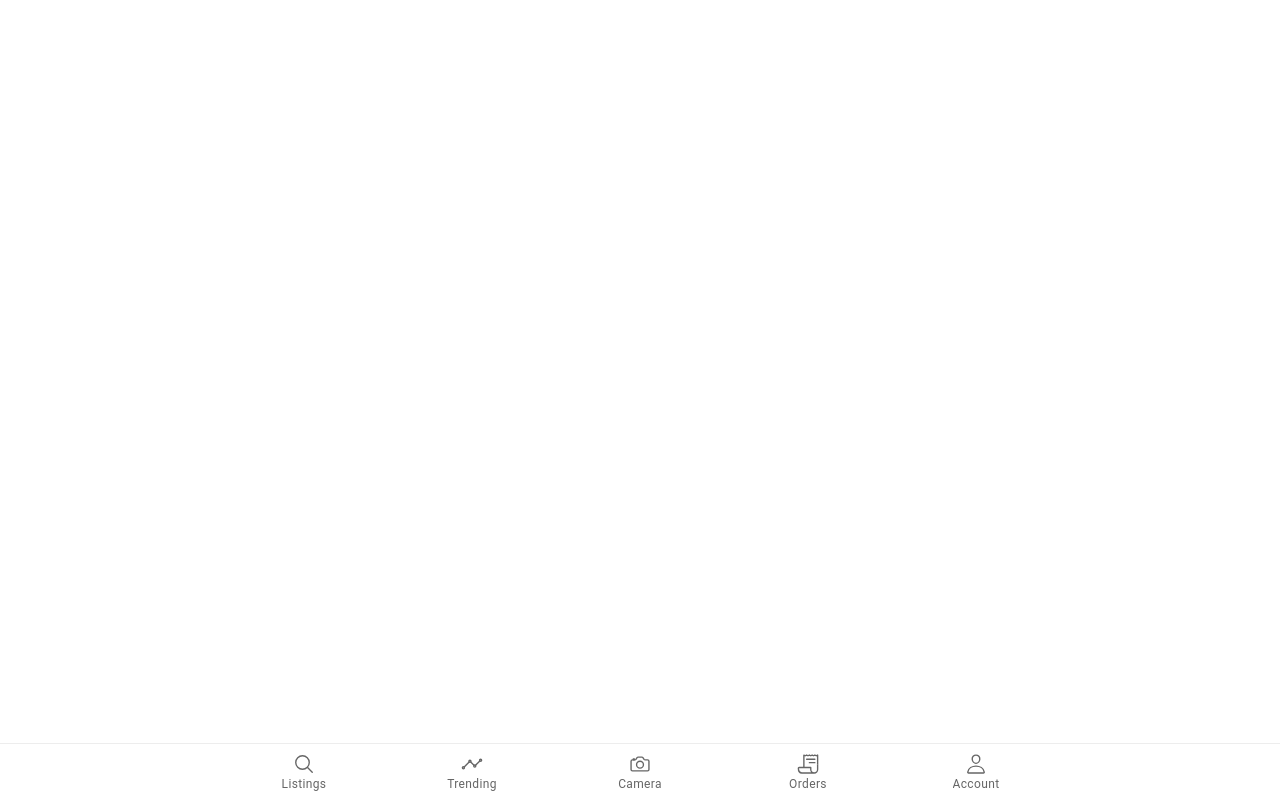
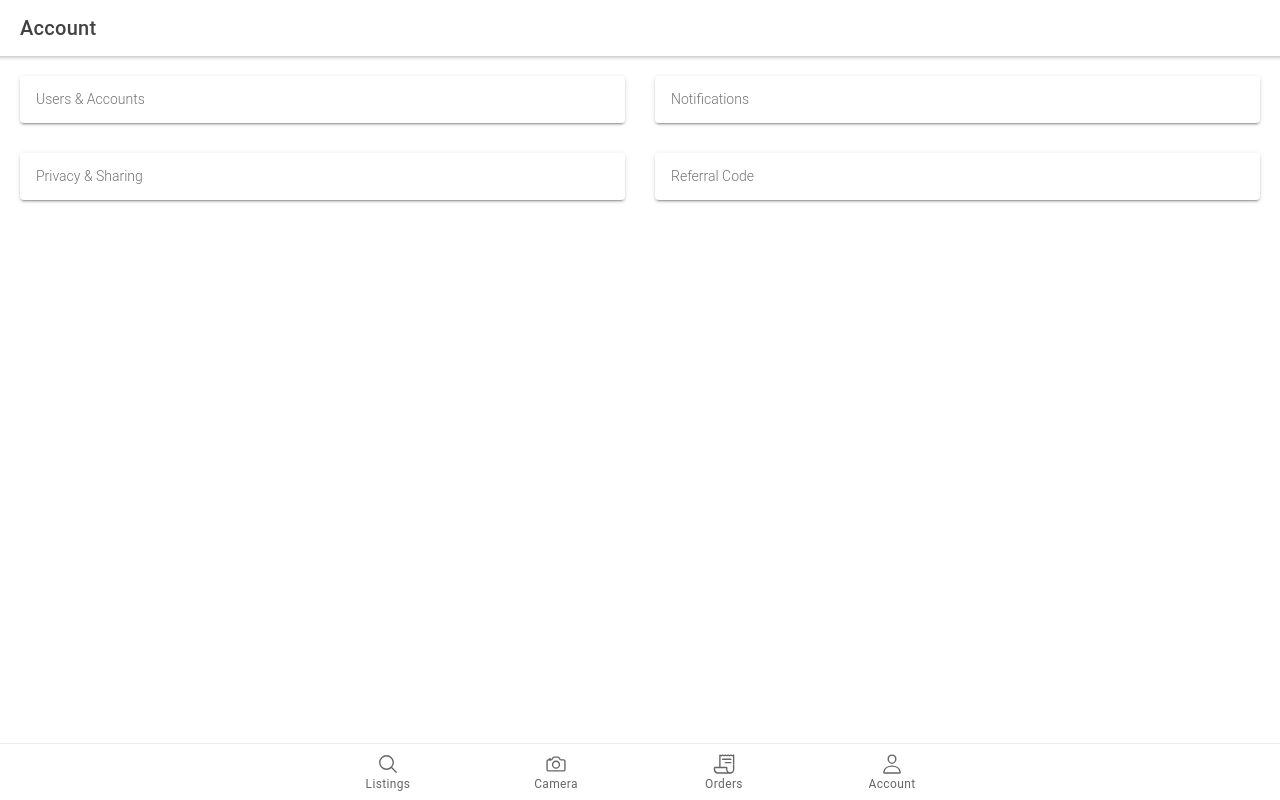
Before and after one commit to grantposell/b2bproject, a React (Create React App) app: page /Account in a window 1280 px wide. Built offline with nearby package versions, Linux system fonts and the light colour scheme.

Commit message:
Fixed routing and adding account features

```diff
--- a/package.json
+++ b/package.json
@@ -4,6 +4,9 @@
   "private": true,
   "dependencies": {
     "@capacitor/core": "2.4.1",
+    "@fortawesome/fontawesome-svg-core": "^1.2.32",
+    "@fortawesome/free-solid-svg-icons": "^5.15.1",
+    "@fortawesome/react-fontawesome": "^0.1.12",
     "@ionic/react": "^5.0.7",
     "@ionic/react-router": "^5.0.7",
     "@testing-library/jest-dom": "^4.2.4",
@@ -18,6 +21,7 @@
     "ionicons": "^5.0.0",
     "react": "^16.13.0",
     "react-dom": "^16.13.0",
+    "react-mdl": "^2.1.0",
     "react-router": "^5.1.2",
     "react-router-dom": "^5.1.2",
     "react-scripts": "3.4.0",
--- a/src/App.js
+++ b/src/App.js
@@ -11,11 +11,11 @@ import {
 } from '@ionic/react';
 import { IonReactRouter } from '@ionic/react-router';
 import { searchOutline, analyticsOutline, cameraOutline, receiptOutline, personOutline } from 'ionicons/icons';
-import Tab1 from './pages/Tab1';
-import Tab2 from './pages/Tab2';
-import Tab3 from './pages/Tab3';
-import Tab4 from './pages/Tab4';
-import Tab5 from './pages/Tab5';
+import Listings from './pages/Listings';
+// import Tab2 from './pages/Tab2';
+import Camera from './pages/Camera';
+import Orders from './pages/Orders';
+import Account from './pages/Account';
 
 /* Core CSS required for Ionic components to work properly */
 import '@ionic/react/css/core.css';
@@ -41,31 +41,31 @@ const App = () => (
     <IonReactRouter>
       <IonTabs>
         <IonRouterOutlet>
-          <Route path="/tab1" component={Tab1} exact={true} />
-          <Route path="/tab2" component={Tab2} exact={true} />
-          <Route path="/tab3" component={Tab3} />
-          <Route path="/tab4" component={Tab4} />
-          <Route path="/tab5" component={Tab5} />
-          <Route path="/" render={() => <Redirect to="/tab1" />} exact={true} />
+          <Route path="/listings" component={Listings} exact={true} />
+          {/* <Route path="/trending" component={Tab2} exact={true} /> */}
+          <Route path="/camera" component={Camera} />
+          <Route path="/orders" component={Orders} />
+          <Route path="/Account" component={Account} />
+          <Route path="/" render={() => <Redirect to="/listings" />} exact={true} />
         </IonRouterOutlet>
         <IonTabBar slot="bottom">
-          <IonTabButton tab="tab1" href="/tab1">
+          <IonTabButton tab="tab1" href="/listings">
             <IonIcon icon={searchOutline} />
             <IonLabel>Listings</IonLabel>
           </IonTabButton>
-          <IonTabButton tab="tab2" href="/tab2">
+          {/* <IonTabButton tab="tab2" href="/tab2">
             <IonIcon icon={analyticsOutline} />
             <IonLabel>Trending</IonLabel>
-          </IonTabButton>
-          <IonTabButton tab="tab3" href="/tab3">
+          </IonTabButton> */}
+          <IonTabButton tab="tab3" href="/camera">
             <IonIcon icon={cameraOutline} />
             <IonLabel>Camera</IonLabel>
           </IonTabButton>
-          <IonTabButton tab="tab4" href="/tab4">
+          <IonTabButton tab="tab4" href="/orders">
             <IonIcon icon={receiptOutline} />
             <IonLabel>Orders</IonLabel>
           </IonTabButton>
-          <IonTabButton tab="tab5" href="/tab5">
+          <IonTabButton tab="tab5" href="/account">
             <IonIcon icon={personOutline} />
             <IonLabel>Account</IonLabel>
           </IonTabButton>
--- /dev/null
+++ b/src/pages/Account.js
@@ -0,0 +1,71 @@
+import React from 'react';
+import { IonContent, IonHeader, IonPage, IonTitle, IonToolbar, IonCard, IonCardContent, IonGrid, IonRow, IonCol } from '@ionic/react';
+// import { Tabs, Tab } from 'react-mdl';
+
+// import './Tab3.css';
+
+const Account = () => {
+  return (
+    <IonPage>
+      <IonHeader>
+        <IonToolbar transparent>
+          <IonTitle>Account</IonTitle>
+        </IonToolbar>
+      </IonHeader>
+      <IonContent fullscreen>
+        <IonGrid>
+          <IonRow>
+            <IonCol>
+              <IonCard>
+                <IonCardContent>
+                  Users &amp; Accounts
+            </IonCardContent>
+              </IonCard>
+            </IonCol>
+            <IonCol>
+              <IonCard>
+                <IonCardContent>
+                  Notifications
+                </IonCardContent>
+              </IonCard>
+            </IonCol>
+          </IonRow>
+          <IonRow>
+            <IonCol>
+              <IonCard>
+                <IonCardContent>
+                  Privacy &amp; Sharing
+            </IonCardContent>
+              </IonCard>
+            </IonCol>
+            <IonCol>
+              <IonCard>
+                <IonCardContent>
+                  Referral Code
+                </IonCardContent>
+              </IonCard>
+            </IonCol>
+          </IonRow>
+
+        </IonGrid>
+        {/* <FontAwesomeIcon icon={["far", "coffee"]} /> */}
+
+
+
+        {/* <div className="demo-tabs">
+          <Tabs activeTab={this.state.activeTab} onChange={(tabId) => this.setState({ activeTab: tabId })} ripple>
+            <Tab>Starks</Tab>
+            <Tab>Lannisters</Tab>
+            <Tab>Targaryens</Tab>
+          </Tabs>
+          <section>
+            <div className="content">Content for the tab: {this.state.activeTab}</div>
+          </section>
+        </div> */}
+
+      </IonContent>
+    </IonPage>
+  );
+};
+
+export default Account;
--- a/src/pages/Tab1.js
+++ b/src/pages/Camera.js
@@ -1,28 +1,26 @@
 import React from 'react';
 import { IonContent, IonHeader, IonPage, IonTitle, IonToolbar } from '@ionic/react';
-import './Tab1.css';
-// import SignUp from './SignUp';
-import SignUp2 from './SignUp2';
+import ExploreContainer from '../components/ExploreContainer';
+import './Tab3.css';
 
-const Tab1 = () => {
+const Camera  = () => {
   return (
     <IonPage>
       <IonHeader>
         <IonToolbar>
-          <IonTitle>Listings</IonTitle>
+          <IonTitle>Camera</IonTitle>
         </IonToolbar>
       </IonHeader>
       <IonContent fullscreen>
-        <SignUp2/>
-        {/* <IonHeader collapse="condense">
+        <IonHeader collapse="condense">
           <IonToolbar>
-            <IonTitle size="large">Listings</IonTitle>
+            <IonTitle size="large">Tab 3</IonTitle>
           </IonToolbar>
         </IonHeader>
-        <ExploreContainer name="Tab 1 page" /> */}
+        <ExploreContainer name="Tab 3 page" />
       </IonContent>
     </IonPage>
   );
 };
 
-export default Tab1;
+export default Camera;
--- a/src/pages/Tab5.js
+++ b/src/pages/Listings.js
@@ -1,26 +1,28 @@
 import React from 'react';
 import { IonContent, IonHeader, IonPage, IonTitle, IonToolbar } from '@ionic/react';
-import ExploreContainer from '../components/ExploreContainer';
-// import './Tab3.css';
+import './Tab1.css';
+// import SignUp from './SignUp';
+import SignUp2 from './SignUp2';
 
-const Tab5  = () => {
+const Listings = () => {
   return (
     <IonPage>
       <IonHeader>
         <IonToolbar>
-          <IonTitle>Account</IonTitle>
+          <IonTitle>Listings</IonTitle>
         </IonToolbar>
       </IonHeader>
       <IonContent fullscreen>
-        <IonHeader collapse="condense">
+        <SignUp2/>
+        {/* <IonHeader collapse="condense">
           <IonToolbar>
-            <IonTitle size="large">Tab 3</IonTitle>
+            <IonTitle size="large">Listings</IonTitle>
           </IonToolbar>
         </IonHeader>
-        <ExploreContainer name="Tab 3 page" />
+        <ExploreContainer name="Tab 1 page" /> */}
       </IonContent>
     </IonPage>
   );
 };
 
-export default Tab5;
+export default Listings;
--- a/src/pages/Tab4.js
+++ b/src/pages/Orders.js
@@ -3,7 +3,7 @@ import { IonContent, IonHeader, IonPage, IonTitle, IonToolbar } from '@ionic/rea
 import ExploreContainer from '../components/ExploreContainer';
 // import './Tab3.css';
 
-const Tab4  = () => {
+const Orders  = () => {
   return (
     <IonPage>
       <IonHeader>
@@ -23,4 +23,4 @@ const Tab4  = () => {
   );
 };
 
-export default Tab4;
+export default Orders;
--- a/src/pages/SignUp2.css
+++ b/src/pages/SignUp2.css
@@ -147,7 +147,7 @@ body {
     transition: 0.2s ease;
   }
   button.social-signin.email {
-    background: #32508E;
+    background: #f07903;
   }
 
   button.social-signin.google {
--- a/src/pages/SignUp2.js
+++ b/src/pages/SignUp2.js
@@ -8,7 +8,7 @@ const SignUp2 = () => {
             <div class="left">
                 <h1>Sign up</h1>
 
-                <input type="text" name="username" placeholder="Username" />
+                <input type="text" name="fullname" placeholder="Full Name" />
                 <input type="text" name="email" placeholder="E-mail" />
                 <input type="password" name="password" placeholder="Password" />
                 <input type="password" name="password2" placeholder="Retype password" />
--- a/src/pages/Tab3.js
+++ /dev/null
@@ -1,26 +0,0 @@
-import React from 'react';
-import { IonContent, IonHeader, IonPage, IonTitle, IonToolbar } from '@ionic/react';
-import ExploreContainer from '../components/ExploreContainer';
-import './Tab3.css';
-
-const Tab3  = () => {
-  return (
-    <IonPage>
-      <IonHeader>
-        <IonToolbar>
-          <IonTitle>Camera</IonTitle>
-        </IonToolbar>
-      </IonHeader>
-      <IonContent fullscreen>
-        <IonHeader collapse="condense">
-          <IonToolbar>
-            <IonTitle size="large">Tab 3</IonTitle>
-          </IonToolbar>
-        </IonHeader>
-        <ExploreContainer name="Tab 3 page" />
-      </IonContent>
-    </IonPage>
-  );
-};
-
-export default Tab3;
```
Also changed, not shown: 1 other file (tests, documents, lock files or other folders).
